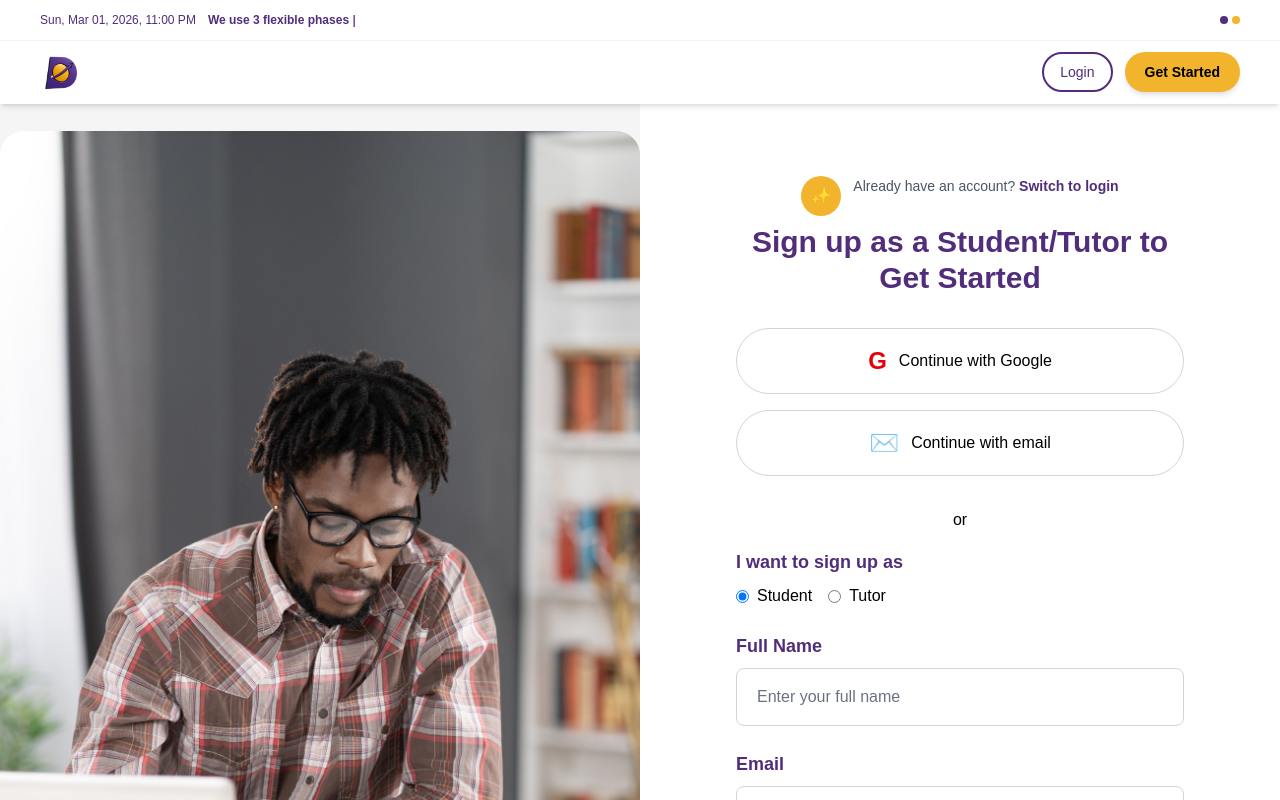
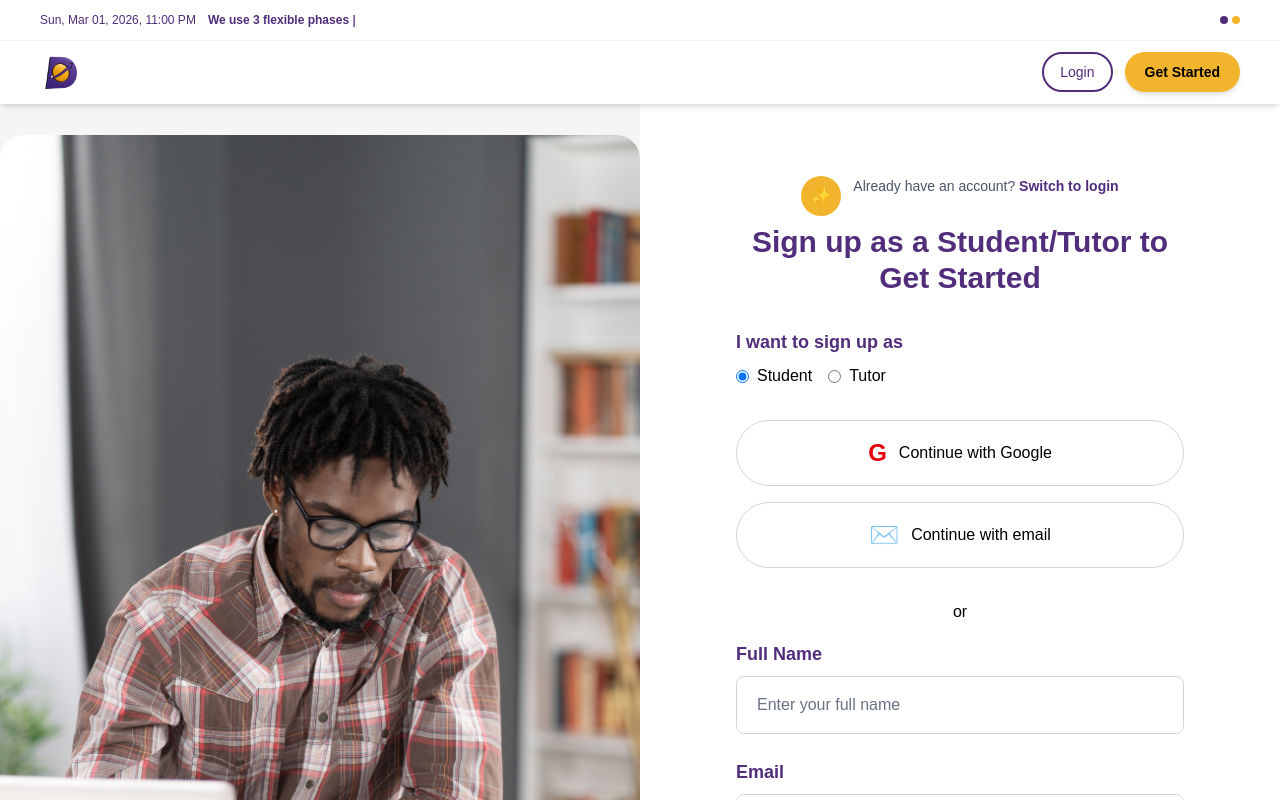
Before and after one commit to iamscorefield/dgg-lms, a Next.js app: page /signup in a window 1280 px wide. Shown: the top 800 px of the page. Built offline with nearby package versions, Linux system fonts and the light colour scheme; no server answers.

Commit message:
Update signup flow and tutor application handling

```diff
--- a/src/app/(auth)/signup/page.tsx
+++ b/src/app/(auth)/signup/page.tsx
@@ -6,10 +6,13 @@ import Image from "next/image";
 import SignupForm from "@/components/auth/SignupForm";
 import { createBrowser } from "@/lib/supabase-client";
 
+export type RoleChoice = "student" | "tutor";
+
 export default function SignupPage() {
   const supabase = createBrowser();
   const router = useRouter();
   const [checkingSession, setCheckingSession] = useState(true);
+  const [roleChoice, setRoleChoice] = useState<RoleChoice>("student");
 
   const handleScrollToForm = () => {
     const el = document.getElementById("signup-form");
@@ -17,6 +20,11 @@ export default function SignupPage() {
   };
 
   const handleOAuthSignup = async () => {
+    if (typeof window !== "undefined") {
+      // remember what the user chose (student / tutor)
+      window.localStorage.setItem("signup_role", roleChoice);
+    }
+
     const redirectTo =
       typeof window !== "undefined"
         ? `${window.location.origin}/auth/callback`
@@ -87,6 +95,35 @@ export default function SignupPage() {
             </h2>
           </div>
 
+          {/* Role choice shared between email & Google */}
+          <div>
+            <p className="block text-lg font-bold text-[#512d7c] mb-2">
+              I want to sign up as
+            </p>
+            <div className="flex gap-4">
+              <label className="flex items-center gap-2 text-black">
+                <input
+                  type="radio"
+                  name="role"
+                  value="student"
+                  checked={roleChoice === "student"}
+                  onChange={() => setRoleChoice("student")}
+                />
+                Student
+              </label>
+              <label className="flex items-center gap-2 text-black">
+                <input
+                  type="radio"
+                  name="role"
+                  value="tutor"
+                  checked={roleChoice === "tutor"}
+                  onChange={() => setRoleChoice("tutor")}
+                />
+                Tutor
+              </label>
+            </div>
+          </div>
+
           {/* Social / Email options */}
           <div className="space-y-4">
             {/* Google only */}
@@ -118,7 +155,7 @@ export default function SignupPage() {
 
           {/* Email form section */}
           <div id="signup-form">
-            <SignupForm />
+            <SignupForm initialRole={roleChoice} />
           </div>
 
           <p className="text-center text-black mt-6">
--- a/src/app/dashboard/precourse/[id]/page.tsx
+++ b/src/app/dashboard/precourse/[id]/page.tsx
@@ -93,7 +93,7 @@ export default async function PreCourseDetailPage(
               ← Back to prep courses
             </a>
             <span className="hidden sm:inline-flex items-center rounded-full bg-green-100 px-2 py-0.5 text-[10px] font-semibold text-green-700">
-              Free prep course
+              Prep course
             </span>
           </div>
 
--- a/src/components/auth/SignupForm.tsx
+++ b/src/components/auth/SignupForm.tsx
@@ -1,20 +1,25 @@
-'use client';
+"use client";
 
-import { useState } from 'react';
-import { createBrowser } from '@/lib/supabase-client';
-import { useRouter } from 'next/navigation';
-import toast from 'react-hot-toast';
+import { useState } from "react";
+import { createBrowser } from "@/lib/supabase-client";
+import { useRouter } from "next/navigation";
+import toast from "react-hot-toast";
+import type { RoleChoice } from "@/app/(auth)/signup/page";
 
-export default function SignupForm() {
-  const [email, setEmail] = useState('');
-  const [password, setPassword] = useState('');
-  const [fullName, setFullName] = useState('');
-  const [roleChoice, setRoleChoice] = useState<'student' | 'tutor'>('student');
+interface SignupFormProps {
+  initialRole?: RoleChoice;
+}
+
+export default function SignupForm({ initialRole = "student" }: SignupFormProps) {
+  const [email, setEmail] = useState("");
+  const [password, setPassword] = useState("");
+  const [fullName, setFullName] = useState("");
+  const [roleChoice, setRoleChoice] = useState<RoleChoice>(initialRole);
 
   // extra fields only for tutor
-  const [experience, setExperience] = useState('');
-  const [qualifications, setQualifications] = useState('');
-  const [motivation, setMotivation] = useState('');
+  const [experience, setExperience] = useState("");
+  const [qualifications, setQualifications] = useState("");
+  const [motivation, setMotivation] = useState("");
 
   const [loading, setLoading] = useState(false);
   const router = useRouter();
@@ -31,15 +36,15 @@ export default function SignupForm() {
       options: {
         data: {
           full_name: fullName,
-          // we still set a default role into user metadata (not used for security)
-          role: roleChoice === 'student' ? 'student' : 'pending_tutor',
+          // still store role hint in metadata (not for security)
+          role: roleChoice === "student" ? "student" : "pending_tutor",
         },
         emailRedirectTo: `${process.env.NEXT_PUBLIC_SITE_URL}/dashboard`,
       },
     });
 
     if (authError || !authData.user) {
-      toast.error(authError?.message || 'Signup failed');
+      toast.error(authError?.message || "Signup failed");
       setLoading(false);
       return;
     }
@@ -47,78 +52,50 @@ export default function SignupForm() {
     const userId = authData.user.id;
 
     // 2) if they chose tutor, create tutor_application + set profile.role = 'pending_tutor'
-    if (roleChoice === 'tutor') {
+    if (roleChoice === "tutor") {
       const { error: appError } = await supabase
-        .from('tutor_applications')
+        .from("tutor_applications")
         .insert({
           user_id: userId,
           experience,
           qualifications,
           motivation,
-          status: 'pending', // make sure this column exists
+          status: "pending", // ensure this column exists
         });
 
       if (appError) {
-        toast.error('Application failed: ' + appError.message);
+        toast.error("Application failed: " + appError.message);
         setLoading(false);
         return;
       }
 
-      // set role to pending_tutor in profiles table
       const { error: profileError } = await supabase
-        .from('profiles')
-        .update({ role: 'pending_tutor' })
-        .eq('id', userId);
+        .from("profiles")
+        .update({ role: "pending_tutor" })
+        .eq("id", userId);
 
       if (profileError) {
-        toast.error('Could not update role: ' + profileError.message);
+        toast.error("Could not update role: " + profileError.message);
         setLoading(false);
         return;
       }
 
-      toast.success('Tutor application submitted! Check your email to confirm.');
+      toast.success("Tutor application submitted! Check your email to confirm.");
     } else {
-      // student: let trigger keep role = 'student'
-      toast.success('Check your email to confirm signup!');
+      toast.success("Check your email to confirm signup!");
     }
 
-    router.push('/login');
+    router.push("/login");
     setLoading(false);
   };
 
   return (
     <form onSubmit={handleSignup} className="space-y-6">
-      {/* role choice */}
+      {/* Full name */}
       <div>
-        <p className="block text-lg font-bold text-[#512d7c] mb-2">
-          I want to sign up as
-        </p>
-        <div className="flex gap-4">
-          <label className="flex items-center gap-2 text-black">
-            <input
-              type="radio"
-              name="role"
-              value="student"
-              checked={roleChoice === 'student'}
-              onChange={() => setRoleChoice('student')}
-            />
-            Student
-          </label>
-          <label className="flex items-center gap-2 text-black">
-            <input
-              type="radio"
-              name="role"
-              value="tutor"
-              checked={roleChoice === 'tutor'}
-              onChange={() => setRoleChoice('tutor')}
-            />
-            Tutor
-          </label>
-        </div>
-      </div>
-
-      <div>
-        <label className="block text-lg font-bold text-[#512d7c] mb-2">Full Name</label>
+        <label className="block text-lg font-bold text-[#512d7c] mb-2">
+          Full Name
+        </label>
         <input
           type="text"
           placeholder="Enter your full name"
@@ -129,8 +106,11 @@ export default function SignupForm() {
         />
       </div>
 
+      {/* Email */}
       <div>
-        <label className="block text-lg font-bold text-[#512d7c] mb-2">Email</label>
+        <label className="block text-lg font-bold text-[#512d7c] mb-2">
+          Email
+        </label>
         <input
           type="email"
           placeholder="Enter your email"
@@ -141,8 +121,11 @@ export default function SignupForm() {
         />
       </div>
 
+      {/* Password */}
       <div>
-        <label className="block text-lg font-bold text-[#512d7c] mb-2">Password</label>
+        <label className="block text-lg font-bold text-[#512d7c] mb-2">
+          Password
+        </label>
         <input
           type="password"
           placeholder="Create a password (min 6 characters)"
@@ -155,7 +138,7 @@ export default function SignupForm() {
       </div>
 
       {/* extra fields visible only when Tutor is selected */}
-      {roleChoice === 'tutor' && (
+      {roleChoice === "tutor" && (
         <>
           <div>
             <label className="block text-lg font-bold text-[#512d7c] mb-2">
@@ -207,10 +190,10 @@ export default function SignupForm() {
         className="w-full py-5 bg-[#f2b42c] text-black text-xl font-bold rounded-full shadow-lg hover:bg-[#e0a51a] transition"
       >
         {loading
-          ? 'Creating Account...'
-          : roleChoice === 'student'
-          ? 'Sign Up as Student'
-          : 'Sign Up as Tutor'}
+          ? "Creating Account..."
+          : roleChoice === "student"
+          ? "Sign Up as Student"
+          : "Sign Up as Tutor"}
       </button>
     </form>
   );
```
